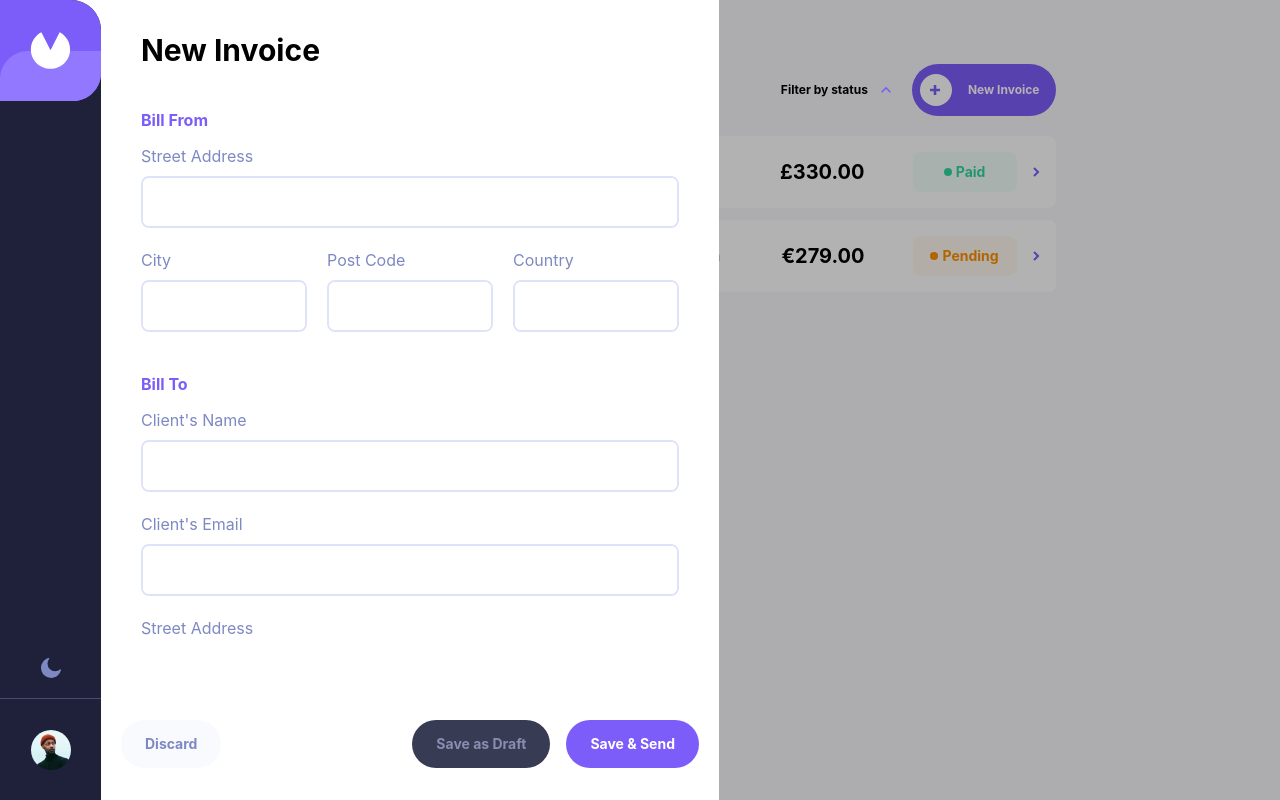
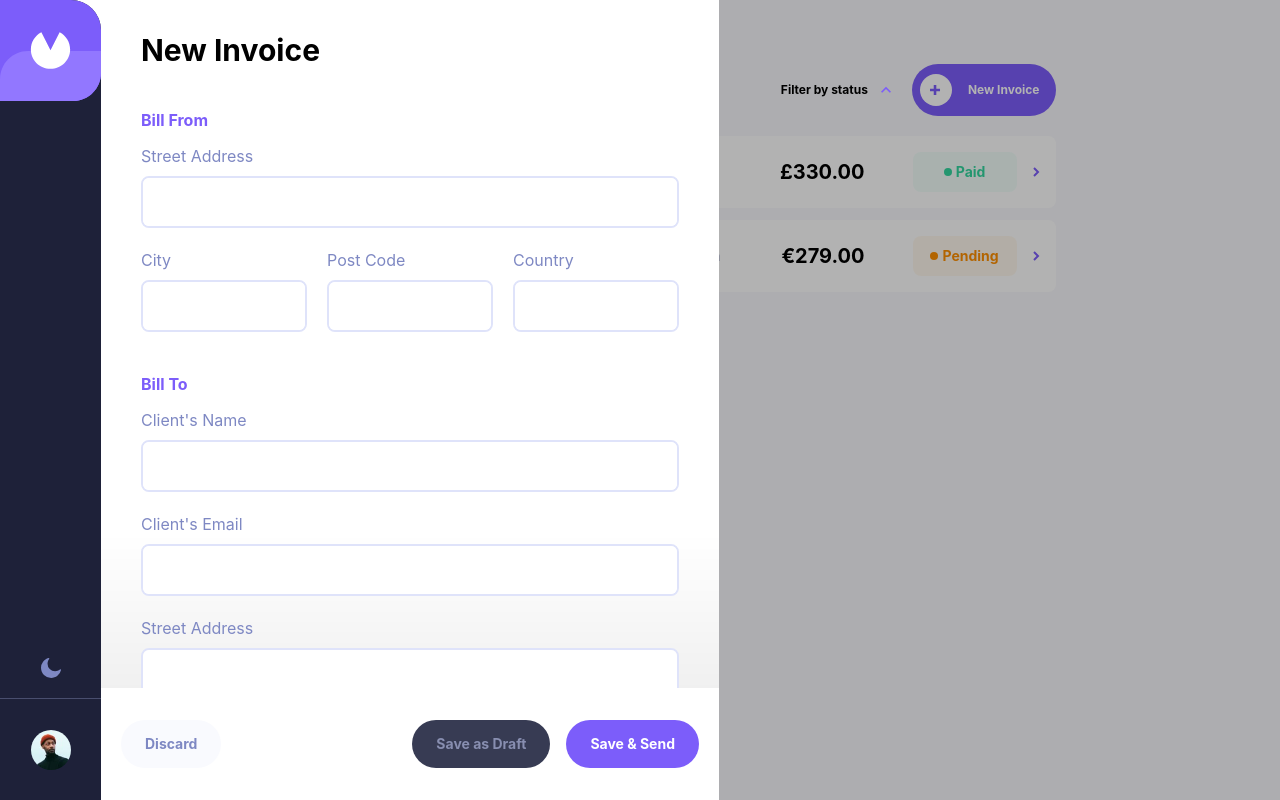
Before and after one commit to AlexisC73/invoice, a React (Create React App) app: page / in a window 1280 px wide. Both pictures are taken after a click on the button 935 px from the left and 90 px from the top of the page. Built offline with nearby package versions, Linux system fonts and the light colour scheme.

Commit message:
ajout gradient pour formulaire

```diff
--- a/src/components/FullInvoiceForm/index.tsx
+++ b/src/components/FullInvoiceForm/index.tsx
@@ -32,13 +32,16 @@ export default function FullInvoiceForm({
           </p>
         )}
       </div>
-      <div className='flex-1 sm:overflow-y-scroll px-5 sm:px-10 my-10 flex flex-col gap-10'>
-        <BillFrom invoice={invoice} setInvoice={setInvoice} />
-        <BillTo invoice={invoice} setInvoice={setInvoice} />
-        <InvoiceDetails invoice={invoice} setInvoice={setInvoice} />
-        <ItemList invoice={invoice} setInvoice={setInvoice} />
+      <div className='flex-1 sm:overflow-y-scroll'>
+        <div className='inset-x-0 bottom-0 h-1/3 absolute bg-gradient-to-t from-black opacity-10 to-transparent'></div>
+        <div className='flex-1 px-5 sm:px-10 my-10 flex flex-col gap-10 relative'>
+          <BillFrom invoice={invoice} setInvoice={setInvoice} />
+          <BillTo invoice={invoice} setInvoice={setInvoice} />
+          <InvoiceDetails invoice={invoice} setInvoice={setInvoice} />
+          <ItemList invoice={invoice} setInvoice={setInvoice} />
+        </div>
       </div>
-      <div className='h-28 flex items-center justify-end gap-4 p-5'>
+      <div className='h-28 z-20 bg-white flex items-center justify-end gap-4 p-5'>
         <div
           className={`flex flex-1 ${
             !defaultInvoice ? 'justify-start' : ' justify-end'
```
